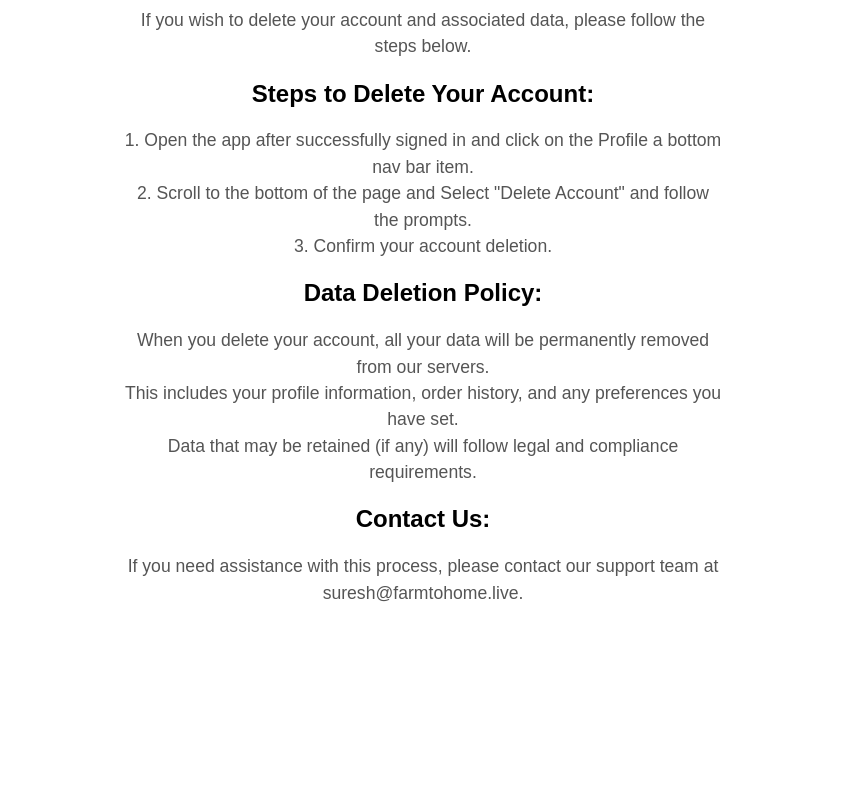
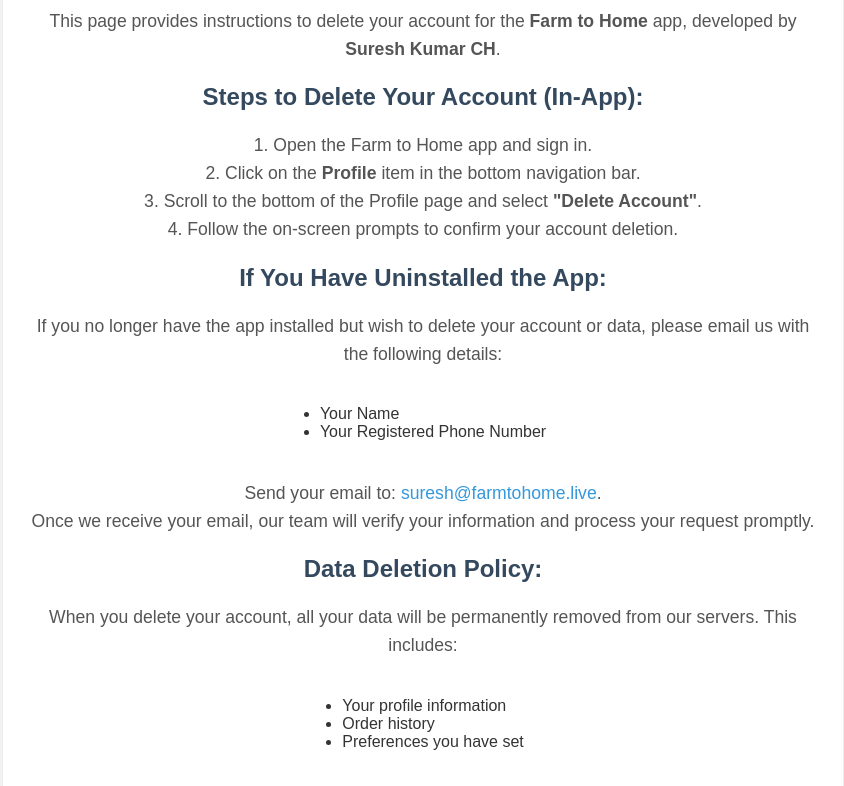
Before and after one commit to elishagithub/account-deletion-info, a plain HTML site: page index.html in a window 1280 px wide. Shown: the part 93-879 px from the top of the page, without its empty margins (217-1061 px from the left). Before the commit the page ends 800 px from the top, so only its background shows below. Drawn offline with Linux system fonts and the light colour scheme.

Commit message:
Update index.html

```diff
--- a/index.html
+++ b/index.html
@@ -3,47 +3,97 @@
 <head>
     <meta charset="UTF-8">
     <meta name="viewport" content="width=device-width, initial-scale=1.0">
-    <title>Account Deletion Information</title>
+    <title>Farm to Home - Account Deletion Information</title>
     <style>
         body {
             font-family: Arial, sans-serif;
             margin: 0;
             padding: 0;
             text-align: center;
+            background-color: #f9f9f9;
+            color: #333;
         }
         .container {
-            max-width: 600px;
+            max-width: 800px;
             margin: auto;
             padding: 20px;
+            background: #fff;
+            box-shadow: 0 4px 8px rgba(0, 0, 0, 0.1);
+            border-radius: 8px;
         }
         h1 {
-            color: #333;
+            color: #2c3e50;
+        }
+        h2 {
+            color: #34495e;
+            margin-top: 20px;
         }
         p {
             color: #555;
             font-size: 1.1em;
-            line-height: 1.5;
+            line-height: 1.6;
+        }
+        ul {
+            text-align: left;
+            display: inline-block;
+            margin: 20px 0;
+            padding-left: 20px;
+        }
+        a {
+            color: #3498db;
+            text-decoration: none;
+        }
+        a:hover {
+            text-decoration: underline;
         }
     </style>
 </head>
 <body>
     <div class="container">
-        <h1>Request to Delete Your Account</h1>
-        <p>If you wish to delete your account and associated data, please follow the steps below.</p>
-        <h2>Steps to Delete Your Account:</h2>
+        <h1>Farm to Home - Account Deletion</h1>
         <p>
-            1. Open the app after successfully signed in and click on the Profile a bottom nav bar item.<br>
-            2. Scroll to the bottom of the page and Select "Delete Account" and follow the prompts.<br>
-            3. Confirm your account deletion.
+            This page provides instructions to delete your account for the <strong>Farm to Home</strong> app, developed by <strong>Suresh Kumar CH</strong>.
         </p>
+
+        <h2>Steps to Delete Your Account (In-App):</h2>
+        <p>
+            1. Open the Farm to Home app and sign in.<br>
+            2. Click on the <strong>Profile</strong> item in the bottom navigation bar.<br>
+            3. Scroll to the bottom of the Profile page and select <strong>"Delete Account"</strong>.<br>
+            4. Follow the on-screen prompts to confirm your account deletion.
+        </p>
+
+        <h2>If You Have Uninstalled the App:</h2>
+        <p>
+            If you no longer have the app installed but wish to delete your account or data, please email us with the following details:
+        </p>
+        <ul>
+            <li>Your Name</li>
+            <li>Your Registered Phone Number</li>
+        </ul>
+        <p>
+            Send your email to: <a href="mailto:suresh@farmtohome.live">suresh@farmtohome.live</a>.<br>
+            Once we receive your email, our team will verify your information and process your request promptly.
+        </p>
+
         <h2>Data Deletion Policy:</h2>
         <p>
-            When you delete your account, all your data will be permanently removed from our servers.<br>
-            This includes your profile information, order history, and any preferences you have set.<br>
-            Data that may be retained (if any) will follow legal and compliance requirements.
+            When you delete your account, all your data will be permanently removed from our servers. This includes:
         </p>
+        <ul>
+            <li>Your profile information</li>
+            <li>Order history</li>
+            <li>Preferences you have set</li>
+        </ul>
+        <p>
+            Any data retained will comply with legal and regulatory requirements.
+        </p>
+
         <h2>Contact Us:</h2>
-        <p>If you need assistance with this process, please contact our support team at suresh@farmtohome.live.</p>
+        <p>
+            For further assistance, feel free to reach out to our support team:<br>
+            <strong>Email:</strong> <a href="mailto:suresh@farmtohome.live">suresh@farmtohome.live</a>
+        </p>
     </div>
 </body>
 </html>
```
